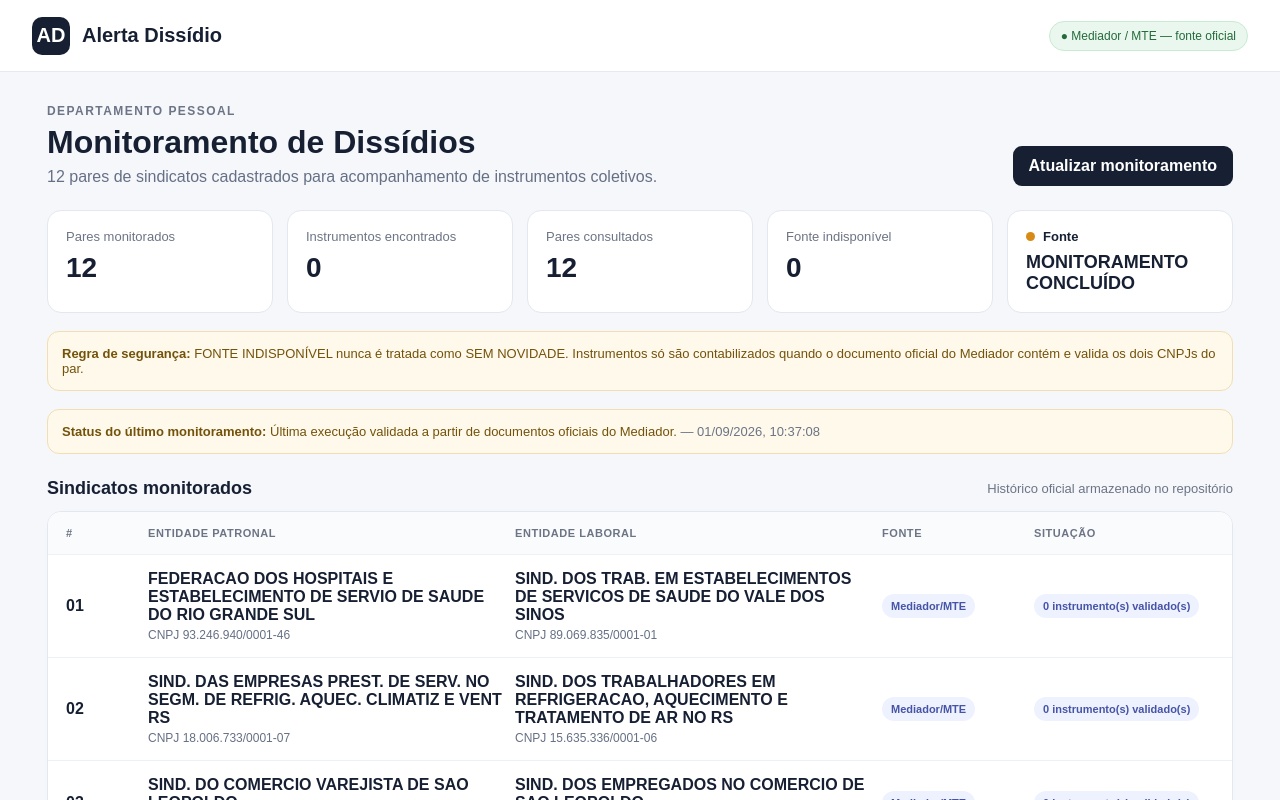
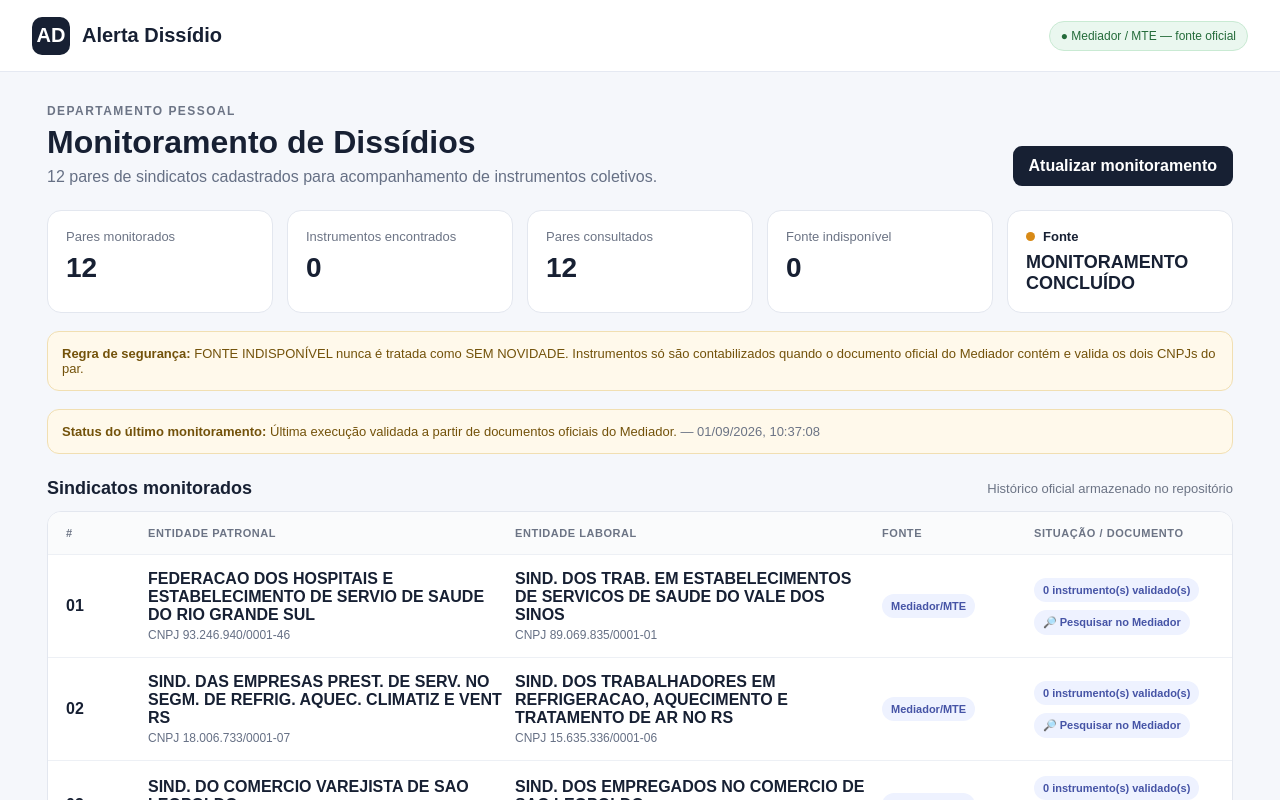
Before and after one commit to deborasamara96-hash/alerta-dissidio-, a Next.js app: page / in a window 1280 px wide. Shown: the top 800 px of the page. Built offline with nearby package versions, Linux system fonts and the light colour scheme.

Commit message:
feat: adicionar botão para documento oficial do instrumento

```diff
--- a/app/page.tsx
+++ b/app/page.tsx
@@ -17,8 +17,13 @@ const pairs = [
 ['12','93.712.909/0001-53','96.758.040/0001-76','SIND. DAS EMPRESAS DE LOCACAO DE BENS MOVEIS DO ESTADO DO RIO GRANDE DO SUL','SIND. DOS TRABALHADORES EM TRANSPORTES RODOVIARIOS DE SAO LEOPOLDO'],
 ]
 
-type PairResult={id:string;status:string;instrumentos?:unknown[];error?:string;consultedAt?:string}
+type Instrument={url?:string;documentUrl?:string;link?:string;registro?:string;numeroRegistro?:string;tipo?:string;vigencia?:string;ano?:string;[key:string]:unknown}
+type PairResult={id:string;status:string;instrumentos?:Instrument[];error?:string;consultedAt?:string}
 type Store={generatedAt:string|null;overallStatus:string;pairs:PairResult[]}
+
+const mediadorConsulta='https://mediador.trabalho.gov.br/sistemas/mediador/ConsultarInstColetivo'
+const cnpjDigits=(value:string)=>value.replace(/\\D/g,'')
+const documentUrl=(item:Instrument)=>item.documentUrl||item.url||item.link||''
 
 export default function Home(){
  const [checking,setChecking]=useState(false)
@@ -47,8 +52,8 @@ export default function Home(){
    <div className={unavailable?'notice danger':'notice'}><strong>Regra de segurança:</strong> FONTE INDISPONÍVEL nunca é tratada como SEM NOVIDADE. Instrumentos só são contabilizados quando o documento oficial do Mediador contém e valida os dois CNPJs do par.</div>
    {source?.message&&<div className="notice"><strong>Status do último monitoramento:</strong> {source.message} {source.checkedAt&&<span className="muted"> — {new Date(source.checkedAt).toLocaleString('pt-BR')}</span>}</div>}
    <section className="section"><div className="sectionTitle"><h2>Sindicatos monitorados</h2><span className="muted">Histórico oficial armazenado no repositório</span></div>
-    <div className="table"><div className="row head"><div>#</div><div>Entidade patronal</div><div>Entidade laboral</div><div>Fonte</div><div>Situação</div></div>
-    {pairs.map(p=>{const r=store?.pairs?.find(x=>x.id===p[0]);const off=r?.status==='FONTE INDISPONÍVEL';const count=r?.instrumentos?.length||0;return <div className="row" key={p[0]}><div className="pair">{p[0]}</div><div><strong>{p[3]}</strong><div className="cnpj">CNPJ {p[1]}</div></div><div><strong>{p[4]}</strong><div className="cnpj">CNPJ {p[2]}</div></div><div><span className="tag">Mediador/MTE</span></div><div><span className={`tag ${off?'offline':r?'':'pending'}`}>{off?'FONTE INDISPONÍVEL':r?`${count} instrumento(s) validado(s)`:'Aguardando execução automática'}</span></div></div>})}
+    <div className="table"><div className="row head"><div>#</div><div>Entidade patronal</div><div>Entidade laboral</div><div>Fonte</div><div>Situação / documento</div></div>
+    {pairs.map(p=>{const r=store?.pairs?.find(x=>x.id===p[0]);const off=r?.status==='FONTE INDISPONÍVEL';const count=r?.instrumentos?.length||0;const first=r?.instrumentos?.[0];const url=first?documentUrl(first):'';const searchUrl=`${mediadorConsulta}?cnpj=${cnpjDigits(p[1])}`;return <div className="row" key={p[0]}><div className="pair">{p[0]}</div><div><strong>{p[3]}</strong><div className="cnpj">CNPJ {p[1]}</div></div><div><strong>{p[4]}</strong><div className="cnpj">CNPJ {p[2]}</div></div><div><span className="tag">Mediador/MTE</span></div><div><span className={`tag ${off?'offline':r?'':'pending'}`}>{off?'FONTE INDISPONÍVEL':r?`${count} instrumento(s) validado(s)`:'Aguardando execução automática'}</span>{r&&!off&&<div style={{marginTop:8,display:'flex',gap:6,flexWrap:'wrap'}}>{url?<a href={url} target="_blank" rel="noopener noreferrer" className="tag" style={{textDecoration:'none',cursor:'pointer'}}>📄 Abrir documento oficial</a>:<a href={searchUrl} target="_blank" rel="noopener noreferrer" className="tag" style={{textDecoration:'none',cursor:'pointer'}}>🔎 Pesquisar no Mediador</a>}</div>}</div></div>})}
     </div>
    </section>
    <div className="footer">V2 • Monitoramento automático diário. Descoberta pública de documentos e validação no documento oficial do MTE. Sem dados fictícios.</div>
```
